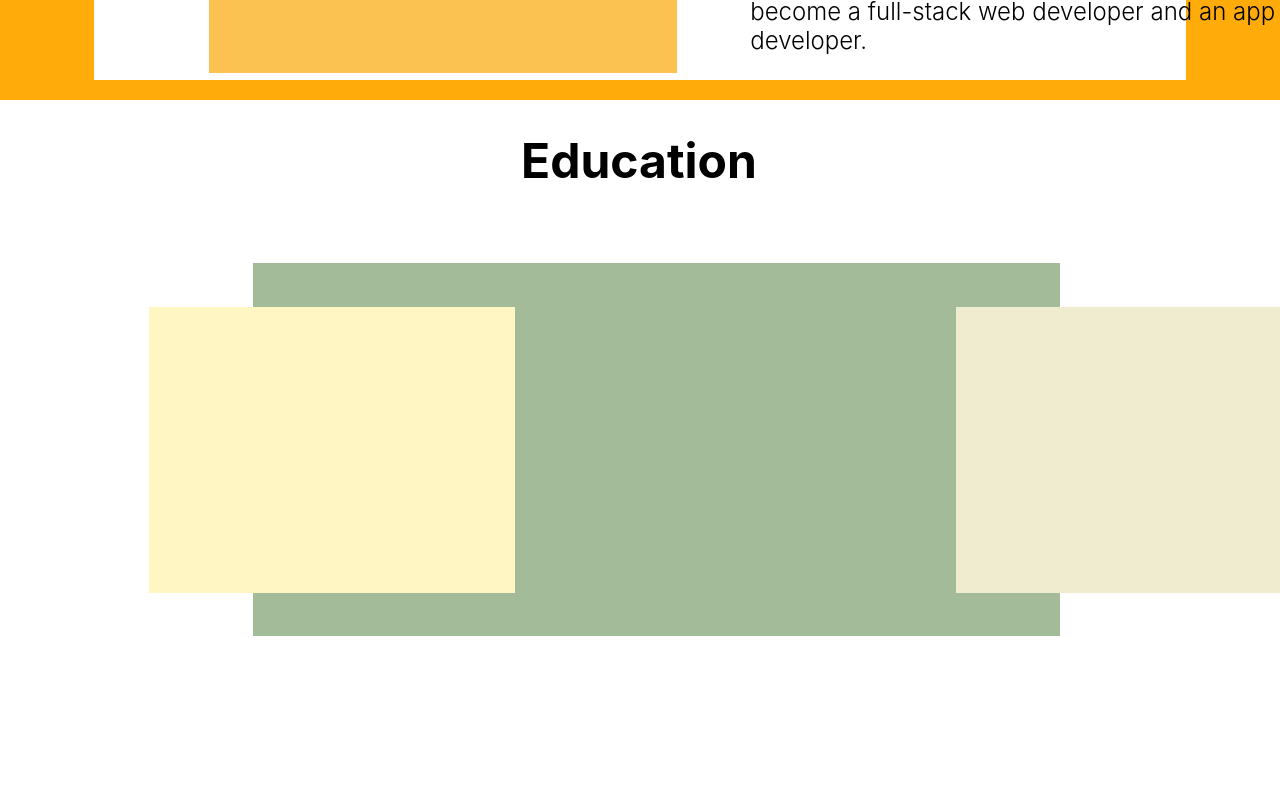
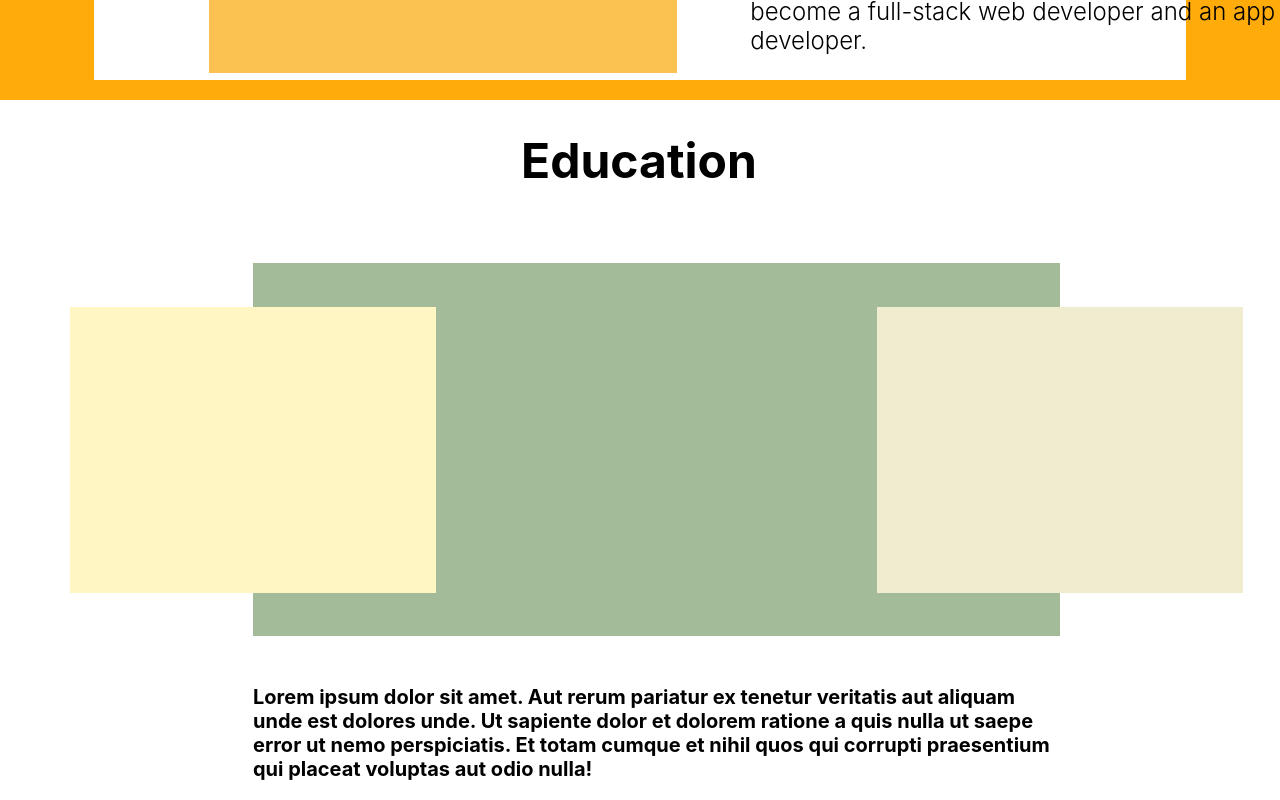
Before and after one commit to HemanthPaila/Portfolio, a React (Create React App) app: page / in a window 1280 px wide. Shown: the part 1360-2160 px from the top of the page. Built offline with nearby package versions, Linux system fonts and the light colour scheme.

Commit message:
modified education.js and education.css files

```diff
--- a/src/Education.css
+++ b/src/Education.css
@@ -42,7 +42,7 @@
   position: absolute;
   width: 366px;
   height: 286px;
-  left: 189px;
+  left: 110px;
   top: 207px;
 
   background: #fff6c3;
@@ -60,8 +60,30 @@
   position: absolute;
   width: 366px;
   height: 286px;
-  left: 996px;
+  left: 917px;
   top: 207px;
 
   background: #f0eccf;
 }
+.edu-cont__container {
+  position: absolute;
+  width: 807px;
+  height: 97px;
+  left: 293px;
+  top: 565px;
+}
+.edu-cont {
+  position: absolute;
+  left: 0%;
+  right: 0%;
+  top: 0%;
+  bottom: 0%;
+
+  font-family: "Inter";
+  font-style: normal;
+  font-weight: 700;
+  font-size: 20px;
+  line-height: 24px;
+
+  color: #000000;
+}
--- a/src/Education.js
+++ b/src/Education.js
@@ -8,6 +8,17 @@ const Education = () => {
         <div className="btech"></div>
         <div className="tenth"></div>
         <div className="inter"></div>
+        <div className="edu-cont__container">
+          <div className="edu-cont">
+            <p>
+              Lorem ipsum dolor sit amet. Aut rerum pariatur ex tenetur
+              veritatis aut aliquam unde est dolores unde. Ut sapiente dolor et
+              dolorem ratione a quis nulla ut saepe error ut nemo perspiciatis.
+              Et totam cumque et nihil quos qui corrupti praesentium qui placeat
+              voluptas aut odio nulla!
+            </p>
+          </div>
+        </div>
       </div>
     </div>
   );
```
